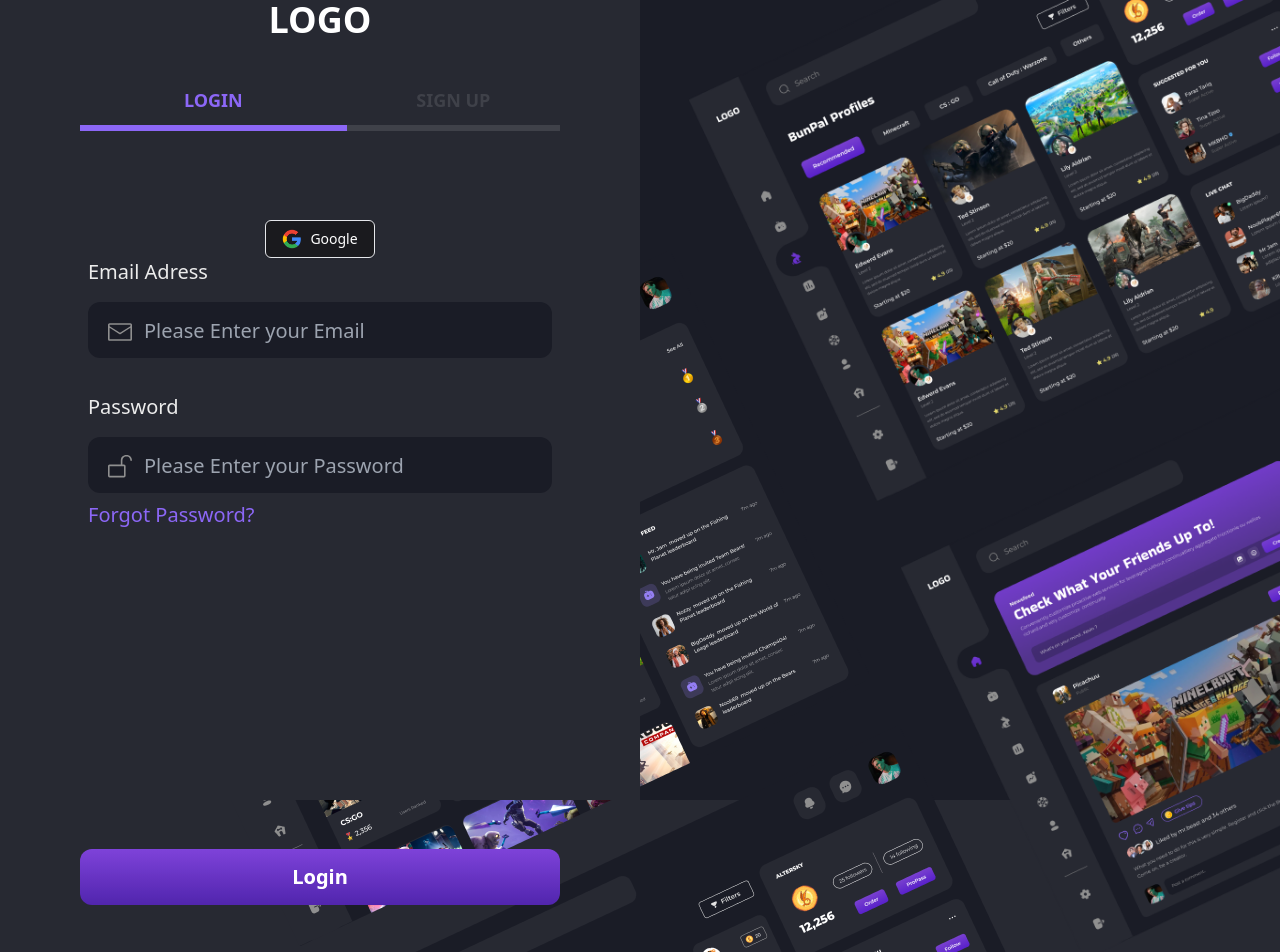
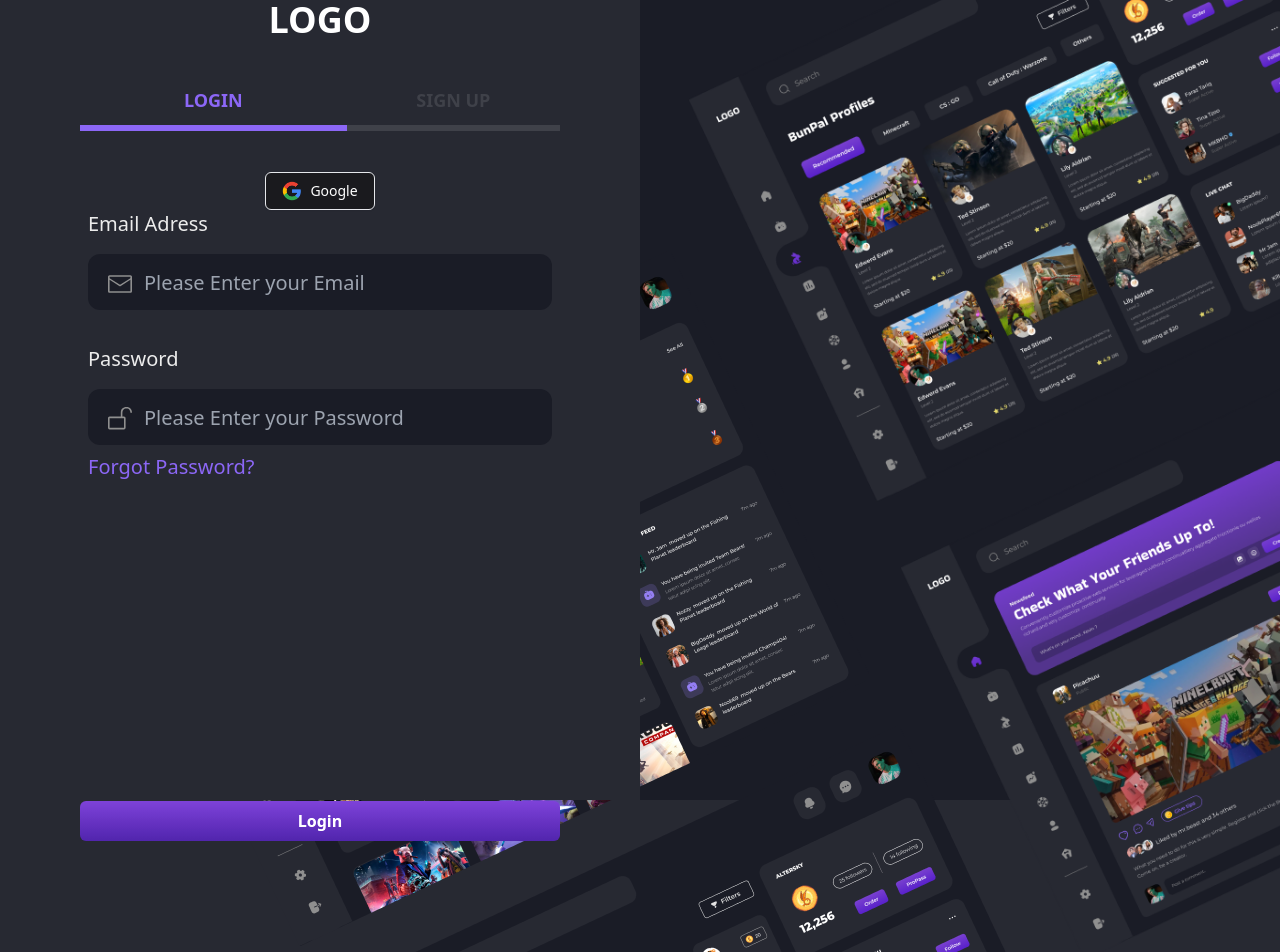
Before and after one commit to MathQuente/lib-front-end, a React (Vite) app: page /auth in a window 1280 px wide. Shown: the top 952 px of the page. Built offline with nearby package versions, Linux system fonts and the light colour scheme.

Commit message:
feat: add button component and adjust style

```diff
--- a/src/components/formLogin.tsx
+++ b/src/components/formLogin.tsx
@@ -7,6 +7,7 @@ import { AuthContext } from '../contexts/auth/authContext'
 import { useNavigate } from 'react-router-dom'
 import { RxEnvelopeClosed, RxLockOpen2 } from 'react-icons/rx'
 import logoGoogle from '../assets/Google__G__logo.svg.png'
+import { Button } from './button'
 
 export function FormLogin() {
   const GOOGLE_AUTH_URL = 'http://localhost:3333/auth/google'
@@ -18,9 +19,9 @@ export function FormLogin() {
   const {
     register: registerLogin,
     handleSubmit: handleSubmitLogin,
-    formState: { errors: errorsLogin },
+    formState: { errors: errorsLogin }
   } = useForm<loginForm>({
-    resolver: zodResolver(loginSchema),
+    resolver: zodResolver(loginSchema)
   })
 
   async function loginHandleSubmit(data: loginForm) {
@@ -38,9 +39,9 @@ export function FormLogin() {
       onSubmit={handleSubmitLogin(loginHandleSubmit)}
       className="flex flex-col"
     >
-      <div className="px-2 w-full flex flex-col pt-[66px] nesthub:pt-8 asus:pt-4 flex-grow">
+      <div className="px-2 w-full flex flex-col pt-[42px] nesthub:pt-8 asus:pt-4 flex-grow">
         <div>
-          <div className="mt-6 flex justify-center">
+          <div className=" flex justify-center">
             <a
               href={GOOGLE_AUTH_URL}
               className="inline-flex items-center px-4 py-2 border rounded-md shadow-sm text-sm font-medium
@@ -124,12 +125,9 @@ export function FormLogin() {
       </div>
 
       <div className="w-full pt-32 sm:pt-80 nesthub:pt-16 asus:pt-32">
-        <button
-          type="submit"
-          className="w-full text-xl md:text-xl font-semibold h-12 md:h-14 inline-flex items-center justify-center text-[#FFFFFF] bg-gradient-to-t from-[#4D23A5] to-[#783FCF] brightness-105 hover:from-[#5D23A5] hover:to-[#813FCF] focus:ring-4 rounded-xl"
-        >
+        <Button variant="primary" fullWidth>
           Login
-        </button>
+        </Button>
       </div>
     </form>
   )
--- a/src/components/formSignUp.tsx
+++ b/src/components/formSignUp.tsx
@@ -6,17 +6,22 @@ import { useNavigate } from 'react-router-dom'
 import { useContext } from 'react'
 import { AuthContext } from '../contexts/auth/authContext'
 import type { z } from 'zod'
+import logoGoogle from '../assets/Google__G__logo.svg.png'
+
+import { Button } from './button'
 
 export function FormSignUp() {
+  const GOOGLE_AUTH_URL = 'http://localhost:3333/auth/google'
+
   const auth = useContext(AuthContext)
   const navigate = useNavigate()
   type signUpForm = z.infer<typeof signUpSchema>
   const {
     register: registerSignUp,
     handleSubmit: handleSubmitSignUp,
-    formState: { errors: errorsSignUp },
+    formState: { errors: errorsSignUp }
   } = useForm<signUpForm>({
-    resolver: zodResolver(signUpSchema),
+    resolver: zodResolver(signUpSchema)
   })
 
   async function signUpHandleSubmit(data: signUpForm) {
@@ -32,8 +37,18 @@ export function FormSignUp() {
       onSubmit={handleSubmitSignUp(signUpHandleSubmit)}
       className="flex flex-col"
     >
-      <div className="px-2 w-full flex flex-col pt-[66px] nesthub:pt-8 asus:pt-4 flex-grow">
+      <div className="px-2 w-full flex flex-col pt-[42px] nesthub:pt-8 asus:pt-4 flex-grow">
         <div>
+          <div className=" flex justify-center">
+            <a
+              href={GOOGLE_AUTH_URL}
+              className="inline-flex items-center px-4 py-2 border rounded-md shadow-sm text-sm font-medium
+                     bg-[#1a1a1e] hover:bg-[#1a1a1e] text-white"
+            >
+              <img src={logoGoogle} alt="Google" className="h-5 w-5 mr-2" />
+              Google
+            </a>
+          </div>
           <label htmlFor="email" className="relative block text-[#ECECEC]">
             <p className="mb-4 text-base md:text-xl text-[#ECECEC] font-medium">
               Email Adress
@@ -41,14 +56,13 @@ export function FormSignUp() {
             <RxEnvelopeClosed
               className="pointer-events-none absolute top-[70px] md:top-[74px] transform -translate-y-1/2 left-5 size-5 md:size-6"
               color="#8F8F8F"
-              size={20}
             />
             <input
               type="email"
               id="email"
               placeholder="Please Enter your Email"
               className={`bg-[#1A1C26] text-[#8F8F8F] rounded-xl block w-full sm:w-full md:w-full lg:w-full xl:w-full 2xl:w-full text-sm md:text-xl
-               p-2.5 pl-12 h-14 md:h-14 md:pl-14
+               p-2.5 pl-12 h-14 md:pl-14
             ${
               errorsSignUp.email
                 ? 'border-2 border-red-500 focus:outline-none'
@@ -69,20 +83,19 @@ export function FormSignUp() {
 
         <div className="pt-[35px]">
           <label htmlFor="password" className="relative block text-[#ECECEC]">
-            <p className="mb-4 text-base md:text-xl text-[#ECECEC] font-medium capitalize">
+            <p className="mb-4 text-base md:text-xl text-[#ECECEC] font-medium">
               Password
             </p>
             <RxLockOpen2
               className="pointer-events-none absolute top-[70px] md:top-[74px] transform -translate-y-1/2 left-5 size-5 md:size-6"
               color="#8F8F8F"
-              size={20}
             />
             <input
               type="password"
               id="password"
               placeholder="Please Enter your Password"
               className={`bg-[#1A1C26] text-[#8F8F8F] rounded-xl block w-full sm:w-full md:w-full lg:w-full xl:w-full 2xl:w-full text-sm md:text-xl
-               p-2.5 pl-12 h-14 md:h-14 md:pl-14
+               p-2.5 pl-12 h-14 md:pl-14
             ${
               errorsSignUp.password
                 ? 'border-2 border-red-500 focus:outline-none'
@@ -104,13 +117,10 @@ export function FormSignUp() {
         </div>
       </div>
 
-      <div className="w-full pt-[9.72rem] sm:pt-[22.25rem] nesthub:pt-[6.25rem] asus:pt-[10.25rem]">
-        <button
-          type="submit"
-          className="w-full text-xl md:text-xl font-semibold h-12 md:h-14 inline-flex items-center justify-center text-[#FFFFFF] bg-gradient-to-t from-[#4D23A5] to-[#783FCF] brightness-105 hover:from-[#5D23A5] hover:to-[#813FCF] focus:ring-4 rounded-xl"
-        >
+      <div className="w-full pt-36 sm:pt-[22.25rem] nesthub:pt-16 asus:pt-32">
+        <Button variant="primary" fullWidth>
           Sign Up
-        </button>
+        </Button>
       </div>
     </form>
   )
```
Lines whose indentation alone changed are shown as unchanged.
